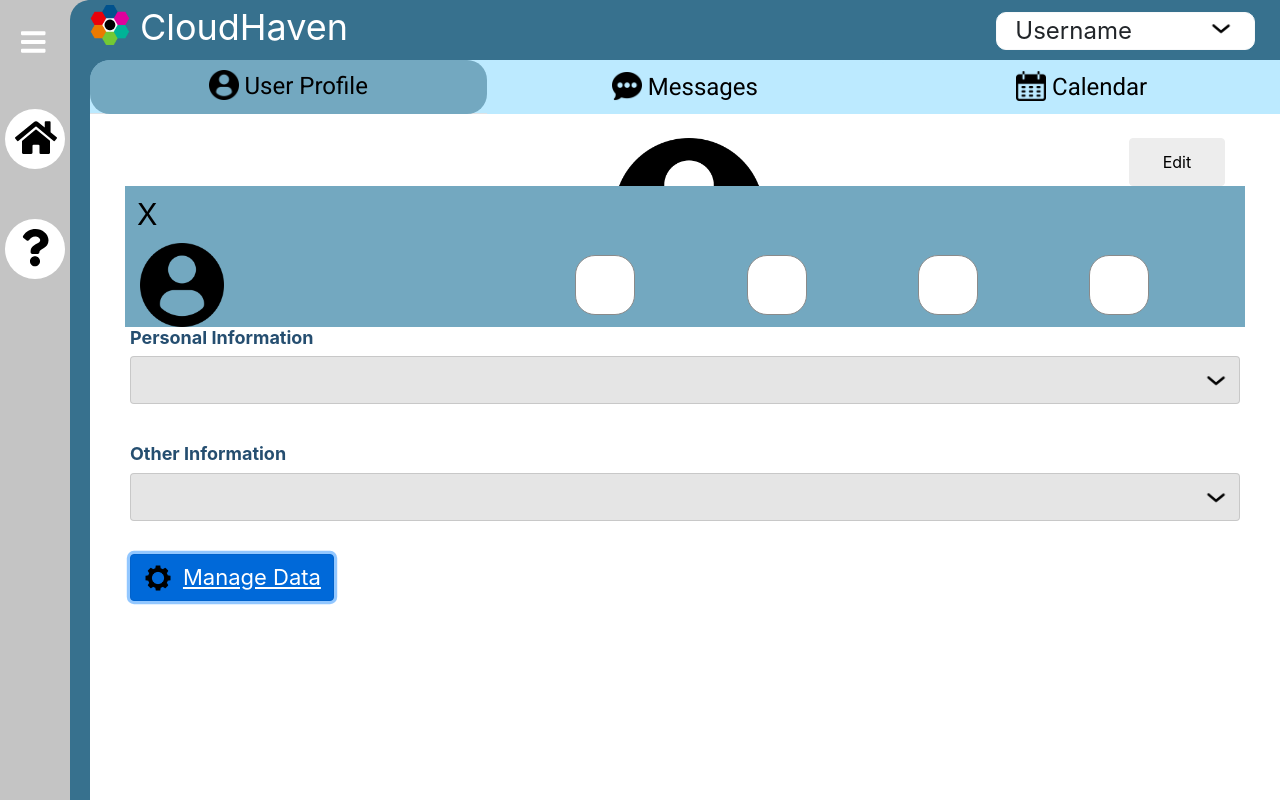
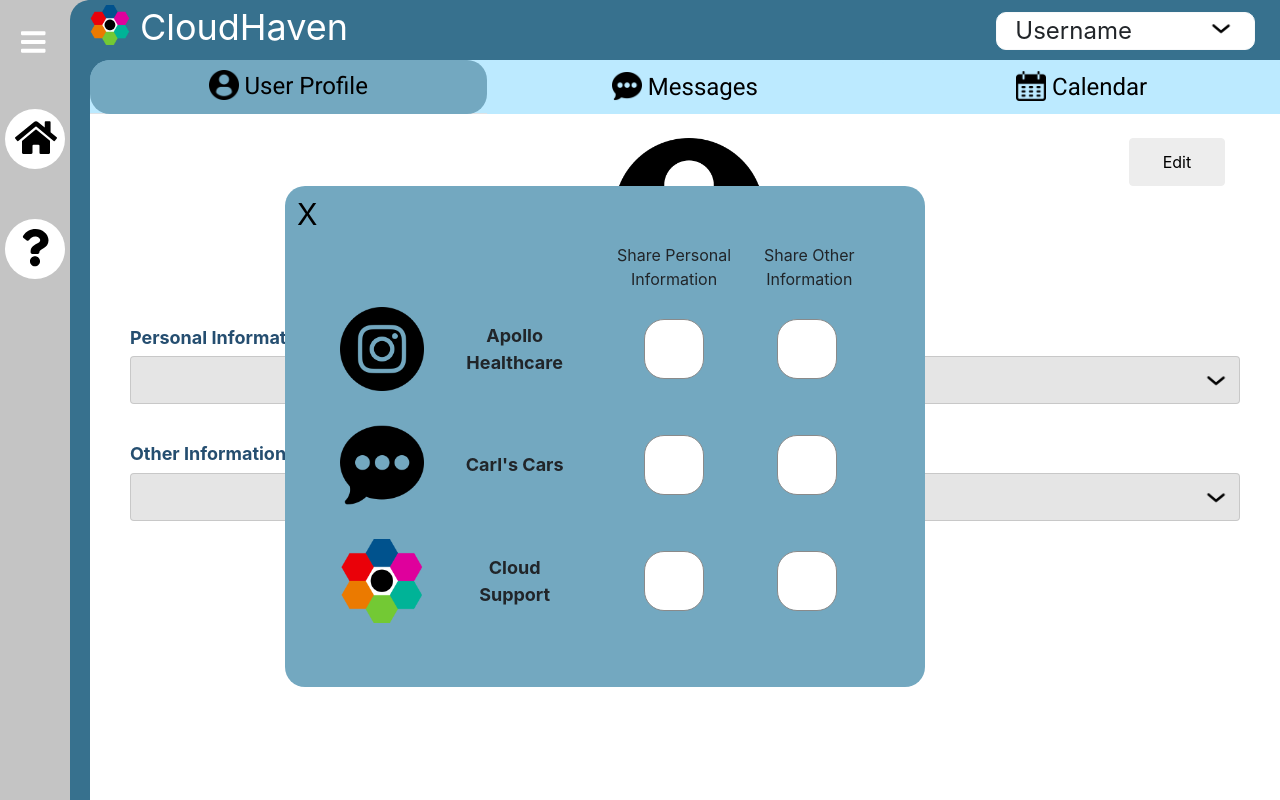
Before and after one commit to CPSECapstone/CloudHaven, a React (Create React App) app in the folder frontend/: page /home in a window 1280 px wide. Both pictures are taken after a click on the button "Manage Data". Built offline with nearby package versions, Linux system fonts and the light colour scheme.

Commit message:
added mock data, spaced out popup, and removed some check boxes
Co-authored-by: ShreyaTumma <ShreyaTumma@users.noreply.github.com>

```diff
--- a/frontend/src/Components/UserDataPopup/AppDataRow.css
+++ b/frontend/src/Components/UserDataPopup/AppDataRow.css
@@ -1,10 +1,18 @@
 .AppDataRow {
     align-items: center;
     background-color: #73A8C0;
+    margin: 1em;
+}
+
+.VendorIcon {
+    display: flex;
+    justify-content: center;
+    align-items: center;
 }
 
 .VendorName {
     font-size: 18px;
+    text-align: center;
 }
 
 .checkbox {
--- a/frontend/src/Components/UserDataPopup/AppDataRow.js
+++ b/frontend/src/Components/UserDataPopup/AppDataRow.js
@@ -5,24 +5,18 @@ import checkmark from "../../Images/black-checkmark.png";
 import './AppDataRow.css';
 
 export default props => {
-    const [vendorId, setVendorId] = useState("");
-    const [vendorName, setVendorName] = useState("");
-
-    const getVendorAppData = () => {
-
-    };
 
     return (
         <Container>
             <Row className="AppDataRow">
                 <Col>
                     <div className="VendorIcon">
-                        <img src={profile} height="84"/>
+                        <img src={props.icon} height="84"/>
                     </div>
                 </Col>
                 <Col>
-                    <div class="VendorName" >
-                        <b>{vendorName}</b>
+                    <div class="VendorName">
+                        <b>{props.name}</b>
                     </div>
                 </Col>
                 <Col className="checkbox" md={{ offset: 1 }}>
@@ -37,18 +31,7 @@ export default props => {
                         <img src={checkmark} class="icon" height="53"/>
                     </span>
                 </Col>
-                <Col className="checkbox">
-                    <input type="checkbox"/>
-                    <span class="overlay">
-                        <img src={checkmark} class="icon" height="53"/>
-                    </span>
-                </Col>
-                <Col className="checkbox">
-                    <input type="checkbox"/>
-                    <span class="overlay">
-                        <img src={checkmark} class="icon" height="53"/>
-                    </span>
-                </Col>
+
             </Row>
         </Container>
     )
--- a/frontend/src/Components/UserDataPopup/UserDataPopup.css
+++ b/frontend/src/Components/UserDataPopup/UserDataPopup.css
@@ -1,9 +1,26 @@
-
 .DataPopup {
     z-index: 1000;
     background-color: #73A8C0;
     position: absolute;
-    width: 70em;
+    width: 40em;
+    border-radius: 20px;
+    padding-bottom: 3em;
+}
+
+.Headings {
+    margin-left: 45%;
+}
+
+.HeadingTextLeft {
+    text-align: center;
+    padding-left: 2em;
+    padding-right: 0;
+}
+
+.HeadingTextRight {
+    text-align: center;
+    padding-right: 3em;
+    padding-left: 0;
 }
 
 .CloseButton {
--- a/frontend/src/Components/UserDataPopup/UserDataPopup.js
+++ b/frontend/src/Components/UserDataPopup/UserDataPopup.js
@@ -1,7 +1,26 @@
 import { AppDataRow } from "../components";
-import { Container, Row, Button } from "react-bootstrap";
+import { Container, Row, Button, Col } from "react-bootstrap";
 import React from "react";
 import "./UserDataPopup.css";
+import Instagram from "../../Images/instagram.png";
+import Chat from "../../Images/chat.png";
+import Cloud from "../../Images/cloudHavenSiteIcon.png";
+
+const mockVendorAppData = [
+    {vendorAppName: "Apollo Healthcare", venderAppIcon: Instagram},
+    {vendorAppName: "Carl's Cars", venderAppIcon: Chat},
+    {vendorAppName: "Cloud Support", venderAppIcon: Cloud}
+];
+
+const renderDataPopup = () => {
+    return mockVendorAppData.map((app) => {
+        return (
+            <Row>
+                <AppDataRow name={app.vendorAppName} icon={app.venderAppIcon}/>
+            </Row>
+        )
+    })
+}
 
 export default (props) => {
 
@@ -10,14 +29,20 @@ export default (props) => {
     }
     return (
         <Container className="DataPopup">
-            <Row className="buttonRow">
+            <Row className="ButtonRow">
                 <Button className="CloseButton" onClick={() => props.onClose()}>
                     X
                 </Button>
             </Row>
-            <Row>
-                <AppDataRow/>
+            <Row className="Headings">
+                <Col className="HeadingTextLeft">
+                    Share Personal Information
+                </Col>
+                <Col className="HeadingTextRight">
+                    Share Other Information
+                </Col>
             </Row>
+            {renderDataPopup()}
         </Container>
     )
 }
--- a/frontend/src/Components/UserProfile/UserProfile.css
+++ b/frontend/src/Components/UserProfile/UserProfile.css
@@ -41,10 +41,19 @@
     text-align: start;
 }
 
+.ManageDataDiv {
+    display: flex;
+    justify-content: center;
+    align-items: center;
+}
+
 .ManageData {
     display: flex;
     justify-content: center;
     align-items: center;
+    background-color: transparent;
+    color: #254E70;
+    border: none;
 }
 
 .SettingsIcon {
@@ -54,7 +63,6 @@
 
 .ManageDataText {
     font-size: 22px;
-    color: #254E70;
     cursor: pointer;
 }
 
@@ -80,5 +88,5 @@
     position: relative;
     left: 50%;
     top: 3em;
-    margin-left: -35em;
+    margin-left: -25em;
 }
--- a/frontend/src/Components/UserProfile/UserProfile.js
+++ b/frontend/src/Components/UserProfile/UserProfile.js
@@ -83,8 +83,7 @@ const UserProfile = () => {
 
     const ManageDataButton = () => {
         return (
-            <Button className='ManageData' onClick={setUserDataPopup(true)}>
-                {console.log(userDataPopup)}
+            <Button className='ManageData' onClick={() => setUserDataPopup(true)}>
                 <img className="SettingsIcon" src={settings} height="30" />
                 <a className="ManageDataText"> <u>Manage Data</u> </a>
             </Button>
@@ -95,7 +94,6 @@ const UserProfile = () => {
     return (
         <Container className='UserProfileWrapper'>
             <div className="Popup">
-                {console.log(userDataPopup)}
                 <UserDataPopup display={userDataPopup} onClose={() => setUserDataPopup(false)}/>
             </div>
             <ProfileHeader/>
@@ -185,7 +183,9 @@ const UserProfile = () => {
                 </Card>
             </Accordion>
 
-            <ManageDataButton/>
+            <div className="ManageDataDiv">
+                <ManageDataButton/>
+            </div>
 
         </Container>
 
```
